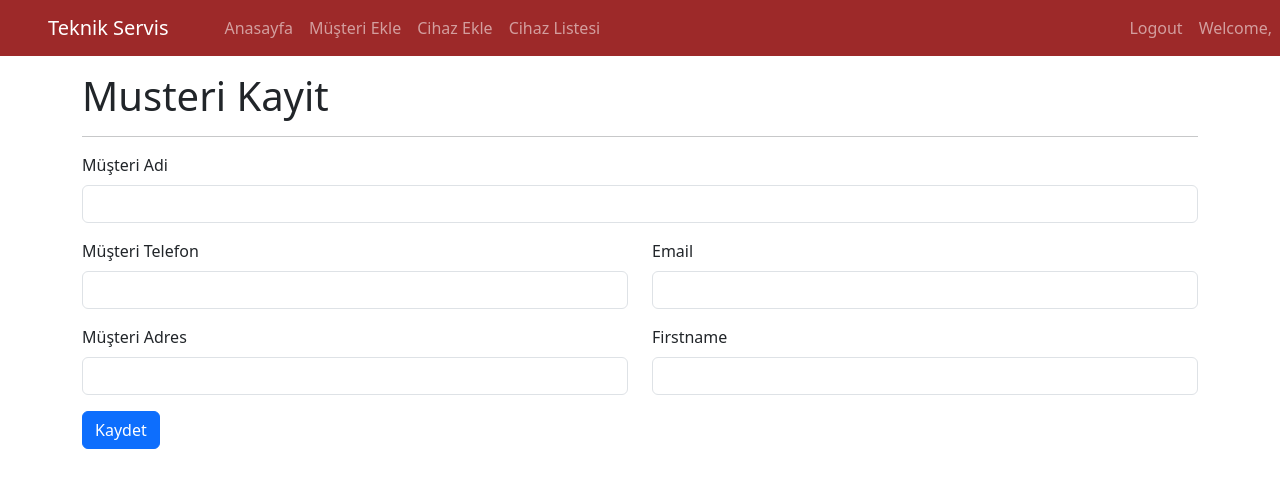
After one commit to burakbasturkk/kaavetech, a Django app: page /musterikayit in a window 1280 px wide. The commit adds this page. Shown: the top 488 px of the page. Run offline with Django 4.2, Linux system fonts and the light colour scheme; a user stored in the database is signed in; some libraries are stand-ins or nearby versions.

Commit message:
müşteri ekleme sekmesi eklendi

```diff
--- a/blog/models.py
+++ b/blog/models.py
@@ -6,6 +6,9 @@ from autoslug import AutoSlugField
 
 class Category (models.Model):
     name = models.CharField (max_length=150)
+    mail = models.EmailField(max_length=254, default="mail")
+    telefon = models.CharField(null=False, blank=False, unique=True, max_length=11, default="telefon")
+    adres = models.CharField (max_length=150, default="adres", blank=True)
     slug = models.SlugField(null=False, blank=True,unique=True, db_index=True,editable=False)
     #slug = AutoSlugField(populate_from ='name', always_update = True,)
 
@@ -27,7 +30,7 @@ class Blog (models.Model):
     is_home = models.BooleanField(default=False)
     slug = models.SlugField(null=False, blank=True, unique=True, db_index=True, editable=False)
    # slug = AutoSlugField(populate_from ='title', always_update = True,)
-    categories = models.ManyToManyField(Category, blank=True)
+    categories = models.ForeignKey(Category, null=True,blank=True, on_delete=models.DO_NOTHING)
     def __str__(self):
         return f"{self.title}"
 
--- /dev/null
+++ b/blog/templates/blog/musterikayit.html
@@ -0,0 +1,67 @@
+{% extends "base.html" %}
+{% load static %}
+
+{%block css_files%}
+
+   <link rel="stylesheet" href="{% static 'blog/css/style.css' %}">
+ {% endblock %}
+
+{% block title %} Musteri Kayit {% endblock %}
+
+{% block content %}
+
+
+<div class="container mt-3">
+  <div class="col">
+    <h1>Musteri Kayit</h1>
+    <hr>
+
+    <form method="POST">
+          {% csrf_token %}
+          {% if  error %}
+           <div class="alert alert-danger">
+            {{error}}
+           </div>
+          {% endif %}
+
+        <div class="mb-3">
+            <label for="musteriadi" class="form-label">Müşteri Adi</label>
+            <input type="text" class="form-control" name="musteriadi">
+        </div>
+        <div class="row mb-3">
+          <div class="col">
+            <label for="musteritelefon" class="form-label">Müşteri Telefon</label>
+            <input type="text" class="form-control" name="musteritelefon">
+          </div>
+          <div class="col">
+            <label for="musterimail" class="form-label">Email</label>
+            <input type="email" class="form-control" name="musterimail">
+          </div>
+        </div>
+
+        <div class="row mb-3">
+          <div class="col">
+            <label for="musteriadres" class="form-label">Müşteri Adres</label>
+            <input type="text" class="form-control" name="musteriadres">
+          </div>
+          <div class="col">
+            <label for="firstname" class="form-label">Firstname</label>
+            <input type="text" class="form-control" name="firstname">
+          </div>
+        </div>
+
+
+        <div class="mb-3"></div>
+
+        <input type="submit" value="Kaydet" class="btn btn-primary">
+
+    </form>
+  </div>
+</div>
+
+{% endblock %}
+
+{%block js_files%}
+<script src ="{%static 'blog/js/script.js' %}"></script>
+
+{%endblock%}
--- a/blog/urls.py
+++ b/blog/urls.py
@@ -8,6 +8,7 @@ urlpatterns = [
 
     path('', views.index, name="home"),
     path('index', views.index),
+    path('musterikayit', views.musterikayit, name="musterikayit"),
     path('blogs', views.blogs, name="blogs"),
     path("category/<slug:slug>",views.blogs_by_category, name="blogs_by_category"),
     path('blogs/<slug:slug>', views.blog_details, name="blog_details"),
--- a/blog/views.py
+++ b/blog/views.py
@@ -3,38 +3,6 @@ from django.http.response import HttpResponse
 from blog.models import Blog, Category
 
 
-data = {
-    "blogs" : [
-        {
-            "id" : 1,
-            "title": "komple web geliştirme",
-            "image" : "1.jpeg",
-            "is_active" : True,
-            "is_home" : True,
-            "description" : "başari orai yüksek",
-        },
-
-        {
-            "id" : 2,
-            "title": "python",
-            "image" : "2.jpeg",
-            "is_active" : True,
-            "is_home" : True,
-            "description" : "başari orani yüksek",
-        },
-
-        {
-            "id" : 3,
-            "title": "django",
-            "image" : "3.jpeg",
-            "is_active" : True,
-            "is_home" : True,
-            "description" : "başari orani yüksek",
-        }
-    ]
-}
-
-# Create your views here.
 
 def index (request):
     if not request.user.is_authenticated:
@@ -46,9 +14,8 @@ def index (request):
     }
 
     return render (request, "blog/index.html", context)
+
 def blogs (request):
-    if not request.user.is_authenticated:
-       return redirect("login")
     context = {
         "blogs" : Blog.objects.filter(is_active=True),
         "categories" : Category.objects.all()
@@ -57,22 +24,41 @@ def blogs (request):
     return render (request, "blog/blogs.html", context)
 
 def blog_details (request, slug):
+
     if not request.user.is_authenticated:
        return redirect("login")
     blog = Blog.objects.get(slug=slug)
+    category = blog.categories
     return render (request, "blog/blog-details.html", {
-        "blog": blog
+        "blog": blog,
     })
 
 def blogs_by_category (request, slug):
-    if not request.user.is_authenticated:
-       return redirect("login")
+
     context = {
         "blogs" : Category.objects.get(slug=slug).blog_set.filter(is_active=True),
+        "blog" :Category.objects.filter(slug=slug),
         #"blogs":Blog.objects.filter(is_active=True, category__slug=slug),
         "categories": Category.objects.all(),
         "selected_category" : slug
+    }
+    return render(request, "blog/blogs.html", context)
+
+def musterikayit (request):
+    if not request.user.is_authenticated:
+           return redirect("home")
 
 
-    }
-    return render(request, "blog/blogs.html", context)
+    yenimusteri = Category()
+    if request.method == "POST":
+        yenimusteri = Category()
+        name = request.POST["musteriadi"]
+        yenimusteri.name = name
+        mail = request.POST["musterimail"]
+        yenimusteri.mail = mail
+        telefon = request.POST["musteritelefon"]
+        yenimusteri.telefon = telefon
+        adres = request.POST["musteriadres"]
+        yenimusteri.adres = adres
+        yenimusteri.save()
+    return render(request, "blog/musterikayit.html")
--- a/templates/partials/_categories.html
+++ b/templates/partials/_categories.html
@@ -2,7 +2,10 @@
 
 {% for category in categories %}
     {% if category.slug == selected_category %}
-        <a class="list-group-item list-group-action active" href="{% url 'blogs_by_category' category.slug %}">{{ category.name|title }}</a>
+        <a class="list-group-item list-group-action active"
+            href="{% url 'blogs_by_category' category.slug %}">
+            {{ category.name|title }}
+        </a>
 
     {% else %}
     <a class="list-group-item list-group-action" href="{% url 'blogs_by_category' category.slug %}">{{ category.name|title }}</a>
--- a/templates/partials/_navbar.html
+++ b/templates/partials/_navbar.html
@@ -11,7 +11,7 @@
                     <a  class="nav-link mx-6" href="{%url 'home' %}">Anasayfa</a>
                 </li>
                 <li class="nav-item">
-                    <a  class="nav-link" href="{%url 'blogs' %}">Müşteri Ekle</a>
+                    <a  class="nav-link" href="{%url 'musterikayit' %}">Müşteri Ekle</a>
                 </li>
                 <li class="nav-item">
                     <a  class="nav-link" href="{%url 'blogs' %}">Cihaz Ekle</a>
```
Also changed, not shown: blog/admin.py (+1 -9 lines), blog/templates/blog/blogs.html (+21 -3 lines), blog/migrations/0010_alter_blog_categories.py (added), blog/migrations/0011_category_adres_category_mail_category_telefon.py (added), blog/migrations/0012_alter_blog_categories.py (added), blog/migrations/0013_alter_blog_categories.py (added), blog/migrations/0014_remove_blog_categories_blog_categories.py (added), blog/templates/blog/partials/_blog.html (line endings or trailing spaces), db.sqlite3, uploads/blogs/1_47YlGt2.jpeg (added), uploads/blogs/2_9JUxp69.jpeg (added), uploads/blogs/4_urSapXt.jpeg (added).
